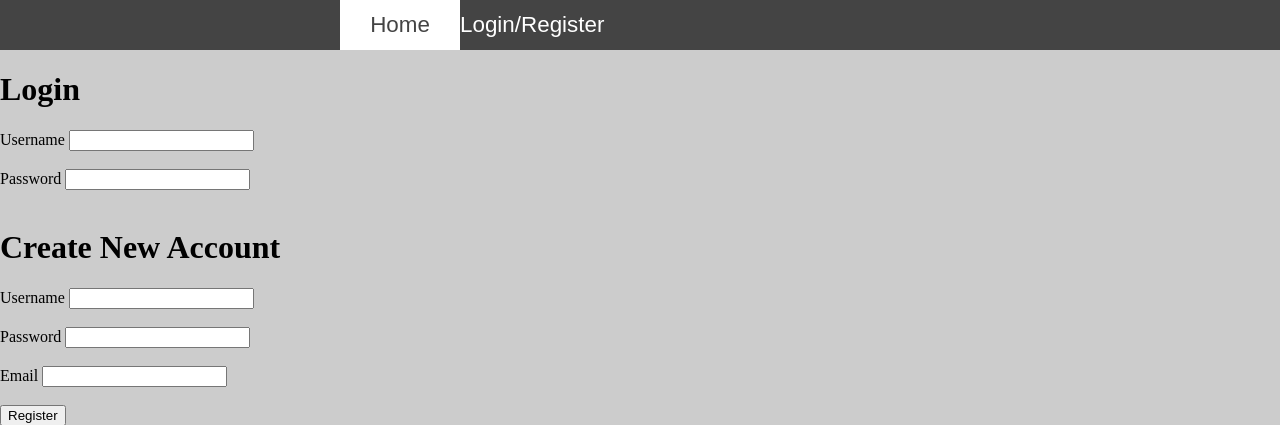
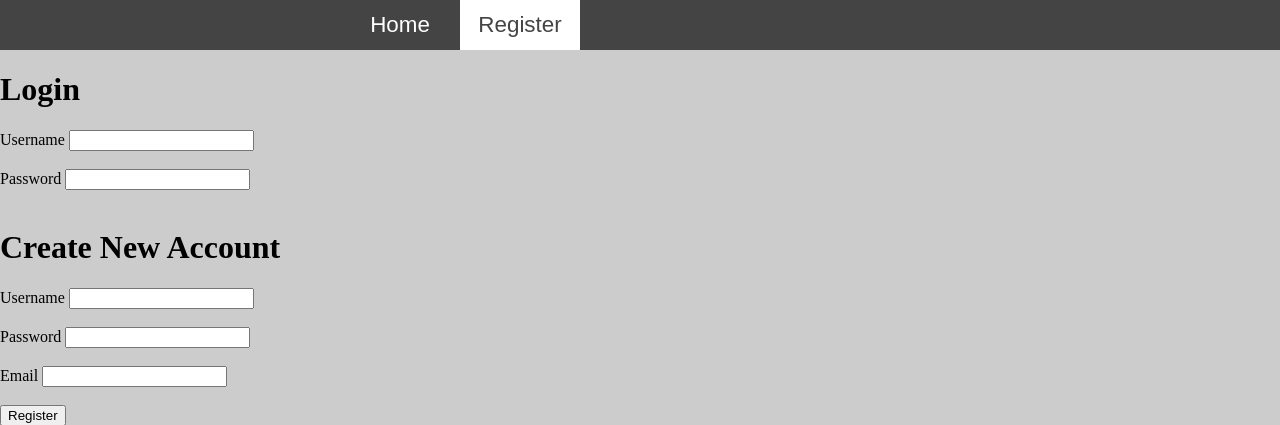
Before and after one commit to Copper-Lawn/question-box, a Django app: page /account/create/ in a window 1280 px wide. Shown: the top 425 px of the page. Run offline with Django 3.2, Linux system fonts and the light colour scheme.

Commit message:
Fixing merges - css not loading right

```diff
--- a/stackunderflow/templates/stackunderflow/home.html
+++ b/stackunderflow/templates/stackunderflow/home.html
@@ -4,7 +4,7 @@
     <head>
         <meta charset="utf-8">
         <title>Home</title>
-        <link rel="stylesheet" type="text/css" href="{% static 'stackunderflow/style.css' %}" />
+        <link rel="stylesheet" type="text/css" href="/static/stackunderflow/style.css" />
     </head>
     <body id='home'>
 
@@ -15,7 +15,7 @@
             {% if is_authenticated %}
             <li class="account"><a href="/account/profile/">Account</a></li>
             {% else %}
-            <li class="login"><a href="#">Login</a></li>
+            <li class="login"><a href="/account/login">Login</a></li>
             {% endif %}
           </ul>
         </div>
--- a/stackunderflow/templates/stackunderflow/register.html
+++ b/stackunderflow/templates/stackunderflow/register.html
@@ -12,11 +12,11 @@
 
         <div class="nav">
           <ul>
-            <li class="home"><a class="active" href="#">Home</a></li>
+            <li class="home"><a href="/home/">Home</a></li>
             {% if is_authenticated %}
             <li class="account"><a href="/account/profile/">Account</a></li>
             {% else %}
-            <li class="login"><a href="#">Login/Register</a></li>
+            <li class="login"><a class="active" href="#">Register</a></li>
             {% endif %}
           </ul>
         </div>
```
Also changed, not shown: stackunderflow/migrations/0011_auto_20160521_1451.py (added).
